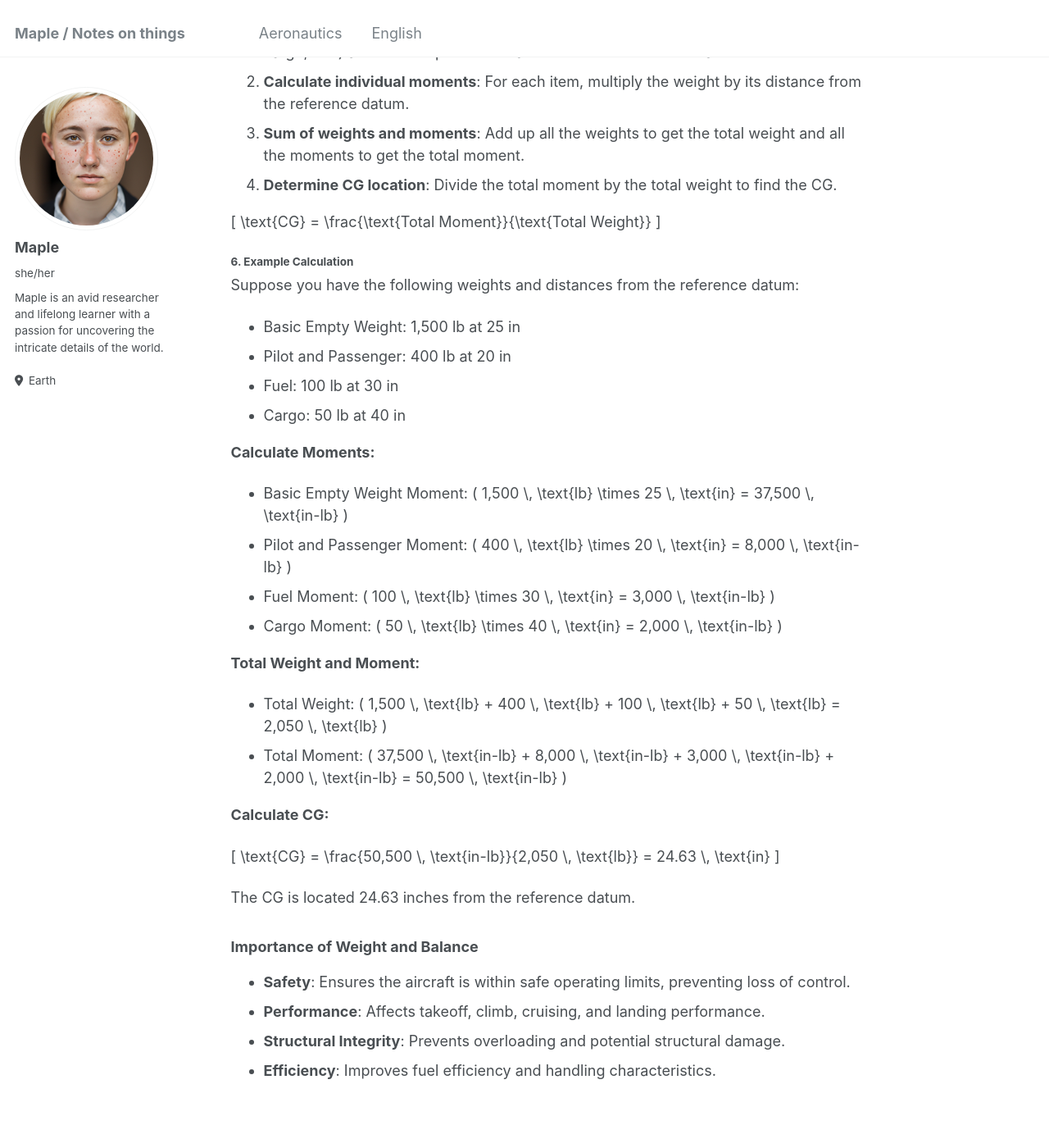
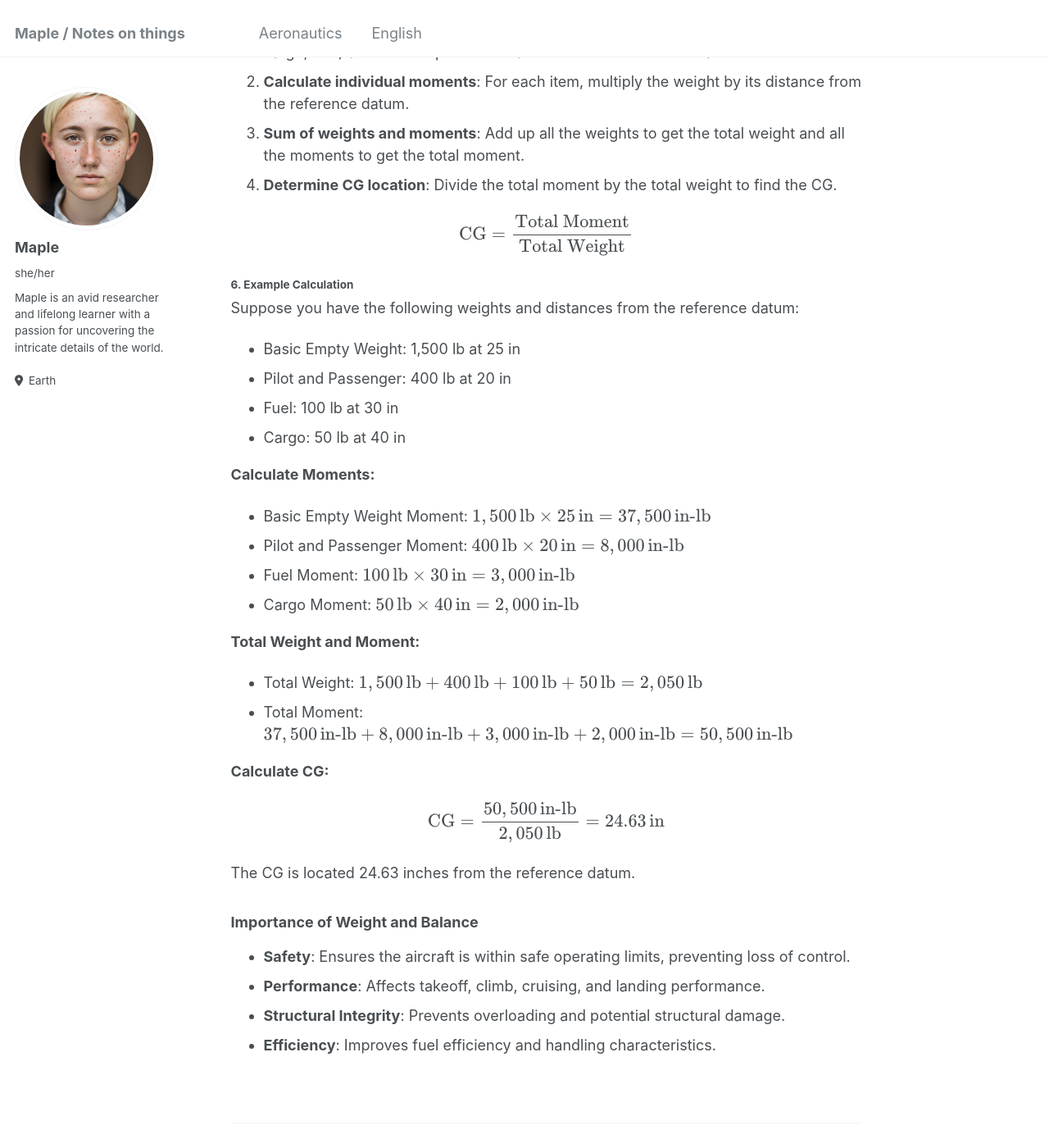
Before and after one commit to Mapleheart-LLC/Mapleheart-llc.github.io, a Jekyll site: the page built from _aeronautics/moment.md, in a window 1280 px wide and 1400 px high, scrolled down 1480 px. Shown: the whole window at 82% size. Built offline with Jekyll 4.4.1, drawn with Linux system fonts in a browser that asks for light colours; some of the changed text lies outside the part shown.

```diff
--- a/_aeronautics/moment.md
+++ b/_aeronautics/moment.md
@@ -16,7 +16,7 @@ x
 
 A moment is the product of the force applied to an object and the distance from a reference point or axis. In the context of aviation, it is used to describe the rotational effect of a weight about the aircraft's center of gravity (CG).
 
-\\[text{Moment (M)} = \text{Force (F)} \times \text{Distance (D)} \\]
+\\[\text{Moment (M)} = \text{Force (F)} \times \text{Distance (D)} \\]
 
 - **Force (F)**: This is the weight of the object, usually measured in pounds (lb) or kilograms (kg).
 - **Distance (D)**: This is the horizontal distance from the reference datum to the point where the weight is applied, measured in inches (in) or centimeters (cm).
@@ -47,7 +47,7 @@ Weight and balance calculations involve determining whether the total weight and
 3. **Sum of weights and moments**: Add up all the weights to get the total weight and all the moments to get the total moment.
 4. **Determine CG location**: Divide the total moment by the total weight to find the CG.
 
-\[ \text{CG} = \frac{\text{Total Moment}}{\text{Total Weight}} \]
+\\[ \text{CG} = \frac{\text{Total Moment}}{\text{Total Weight}} \\]
 
 #### 6. **Example Calculation**
 
@@ -60,19 +60,19 @@ Suppose you have the following weights and distances from the reference datum:
 
 **Calculate Moments:**
 
-- Basic Empty Weight Moment: \( 1,500 \, \text{lb} \times 25 \, \text{in} = 37,500 \, \text{in-lb} \)
-- Pilot and Passenger Moment: \( 400 \, \text{lb} \times 20 \, \text{in} = 8,000 \, \text{in-lb} \)
-- Fuel Moment: \( 100 \, \text{lb} \times 30 \, \text{in} = 3,000 \, \text{in-lb} \)
-- Cargo Moment: \( 50 \, \text{lb} \times 40 \, \text{in} = 2,000 \, \text{in-lb} \)
+- Basic Empty Weight Moment: \\( 1,500 \, \text{lb} \times 25 \, \text{in} = 37,500 \, \text{in-lb} \\)
+- Pilot and Passenger Moment: \\( 400 \, \text{lb} \times 20 \, \text{in} = 8,000 \, \text{in-lb} \\)
+- Fuel Moment: \\( 100 \, \text{lb} \times 30 \, \text{in} = 3,000 \, \text{in-lb} \\)
+- Cargo Moment: \\( 50 \, \text{lb} \times 40 \, \text{in} = 2,000 \, \text{in-lb} \\)
 
 **Total Weight and Moment:**
 
-- Total Weight: \( 1,500 \, \text{lb} + 400 \, \text{lb} + 100 \, \text{lb} + 50 \, \text{lb} = 2,050 \, \text{lb} \)
-- Total Moment: \( 37,500 \, \text{in-lb} + 8,000 \, \text{in-lb} + 3,000 \, \text{in-lb} + 2,000 \, \text{in-lb} = 50,500 \, \text{in-lb} \)
+- Total Weight: \\( 1,500 \, \text{lb} + 400 \, \text{lb} + 100 \, \text{lb} + 50 \, \text{lb} = 2,050 \, \text{lb} \\)
+- Total Moment: \\( 37,500 \, \text{in-lb} + 8,000 \, \text{in-lb} + 3,000 \, \text{in-lb} + 2,000 \, \text{in-lb} = 50,500 \, \text{in-lb} \\)
 
 **Calculate CG:**
 
-\[ \text{CG} = \frac{50,500 \, \text{in-lb}}{2,050 \, \text{lb}} = 24.63 \, \text{in} \]
+\\[ \text{CG} = \frac{50,500 \, \text{in-lb}}{2,050 \, \text{lb}} = 24.63 \, \text{in} \\]
 
 The CG is located 24.63 inches from the reference datum.
 
```
